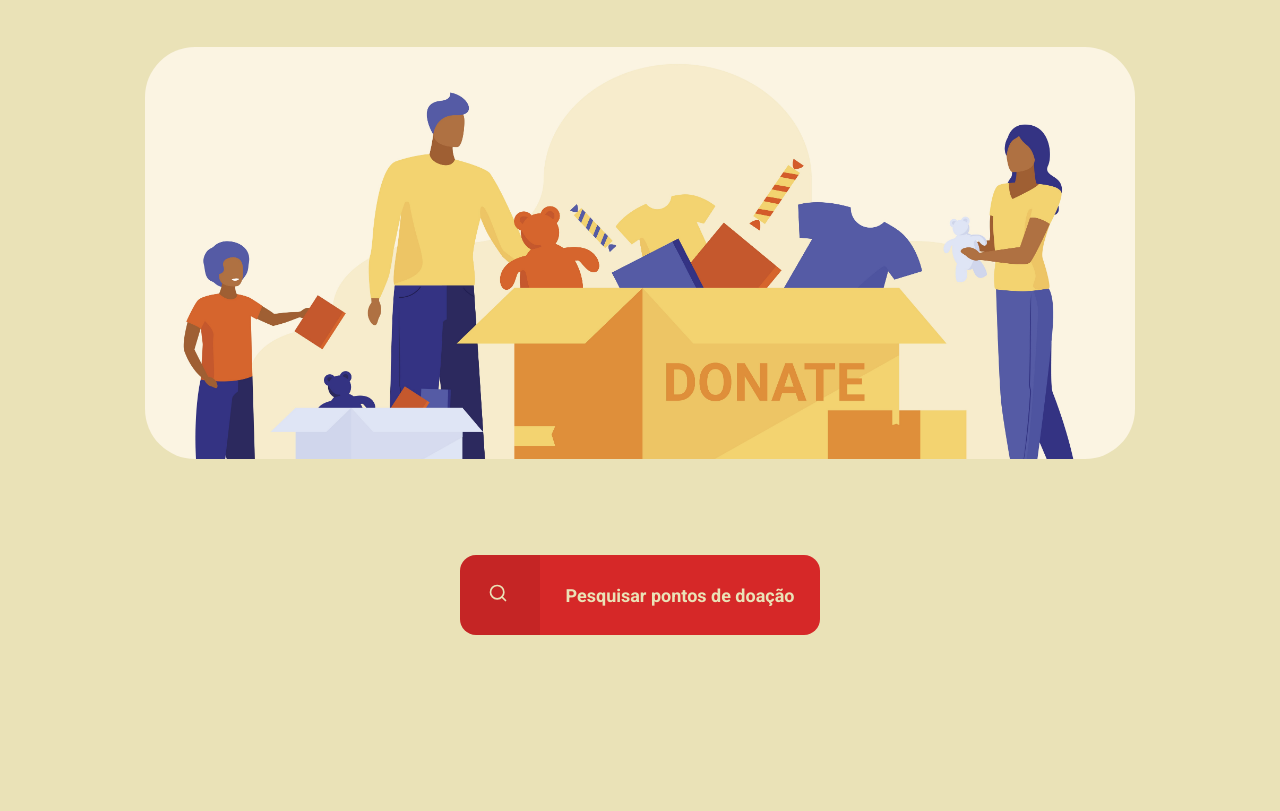
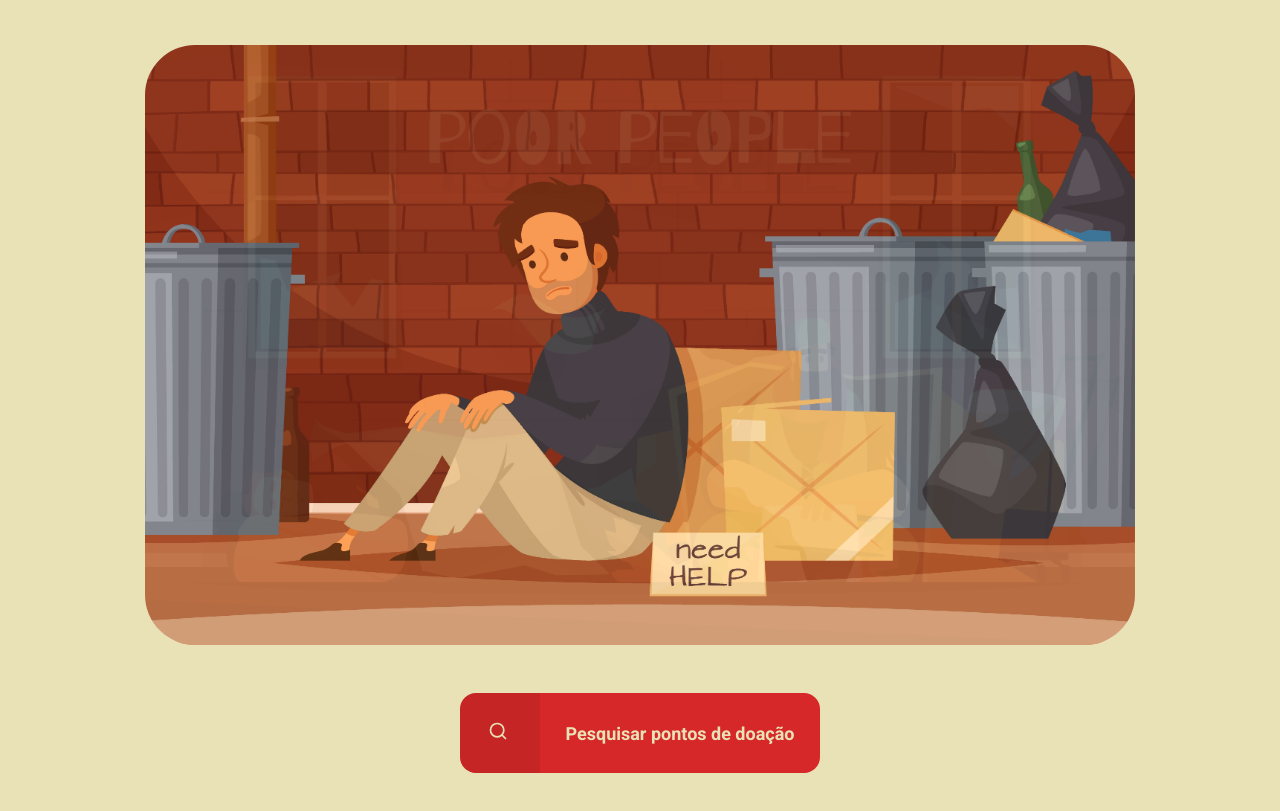
Before and after one commit to andersongames/warm-Up, a plain HTML site: page index.html in a window 1280 px wide. Shown: the part 115-926 px from the top of the page. Before the commit the page ends 800 px from the top, so only its background shows below. Drawn offline with Linux system fonts and the light colour scheme.

Commit message:
animation

```diff
--- a/index.html
+++ b/index.html
@@ -42,7 +42,13 @@
 
         <main>
 
-            <div class="banner"></div><!--banner-->
+            <div class="banner">
+                <div class="box">
+                    <img class="img1" src="images/poor-people.jpg" alt="Poor people">
+                    <img class="img2" src="images/need-help.jpg" alt="Need help">
+                    <img class="img3" src="images/donate-cut.jpg" alt="Donate cut">
+                </div><!--box-->
+            </div><!--banner-->
 
             <div class="button">
                 <a href="#">
--- a/styles/_page-home.scss
+++ b/styles/_page-home.scss
@@ -59,16 +59,71 @@
             flex: 1;
             display: flex;
             flex-direction: column;
-            justify-content: center;
+            margin-top: 48px;
+            justify-content: space-between;
 
             div.banner {
-                margin: 48px auto;
-                background: url('../images/donate-cut.jpg') no-repeat;
-                background-size: cover;
-                background-position: center;
+                margin: 0 auto;
                 width: 90%;
-                height: 60%;
-                border-radius: 50px;
+                height: 600px;
+
+                div.box {
+                    overflow: hidden;
+                    position: relative;
+                    border-radius: 50px;
+                    width: 100%;
+                    height: 100%;
+
+                    img {
+                        position: absolute;
+                        width: 100%;
+                        height: 100%;
+                    }
+
+                   img.img1 {
+                       animation-name: transparency1;
+                       animation-duration: 9s;
+                       animation-delay: 3s;
+                       animation-iteration-count: infinite;
+                       z-index: 2;
+                    }
+
+                    @keyframes transparency1 {
+                        0% {
+                            opacity: 1;
+                        }
+                        33% {
+                            opacity: 0;
+                        }
+                        100% {
+                            opacity: 0;
+                        }
+                    }
+
+                    img.img2 {
+                        animation-name: transparency2;
+                        animation-duration: 9s;
+                        animation-delay: 5s;
+                        animation-iteration-count: infinite;
+                        z-index: 1;
+                    }
+
+                    @keyframes transparency2 {
+                        0% {
+                            opacity: 1;
+                        }
+                        33% {
+                            opacity: 1;
+                        }
+                        100% {
+                            opacity: 0;
+                        }
+                    }
+
+                    img.img3 {
+                        z-index: 0;
+                    }
+                }
             }
 
             div.button {
```
Also changed, not shown: styles/main.css, 1 other file.
